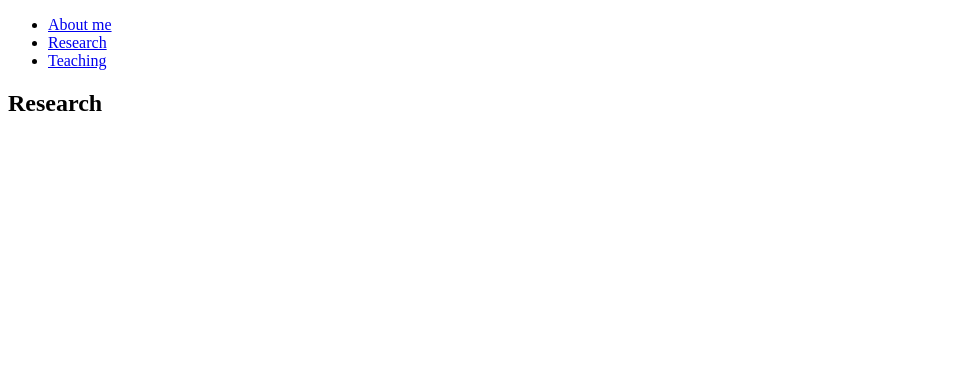
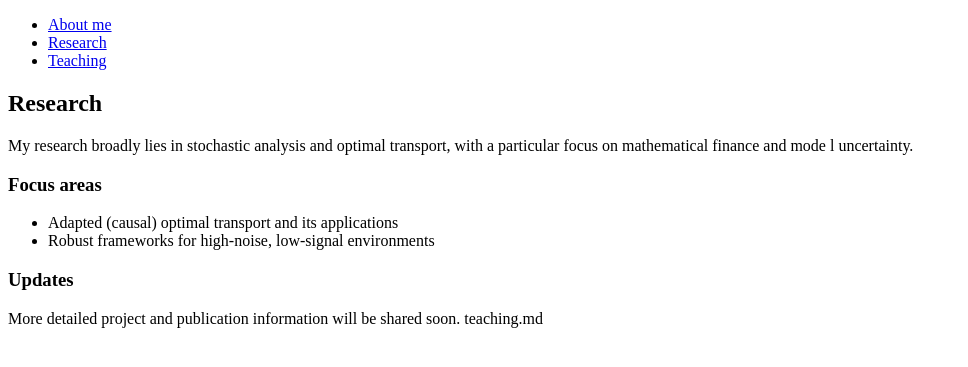
Before and after one commit to Jonghwap/Jonghwap.github.io, a Jekyll site: the page built from research.md, in a window 1280 px wide. Shown: the top 367 px of the page, without its empty margins (0-968 px from the left). Built offline with Jekyll 4.4.1, drawn with Linux system fonts in a browser that asks for light colours; a style sheet for code colours, icons or effects is not loaded.

Commit message:
Update research.md

```diff
--- a/research.md
+++ b/research.md
@@ -6,3 +6,14 @@ hide_profile: true
 ---
 
 ## Research
+
+My research broadly lies in stochastic analysis and optimal transport, with a particular focus on mathematical finance and mode
+l uncertainty.
+
+### Focus areas
+- Adapted (causal) optimal transport and its applications
+- Robust frameworks for high-noise, low-signal environments
+
+### Updates
+More detailed project and publication information will be shared soon.
+teaching.md
```
